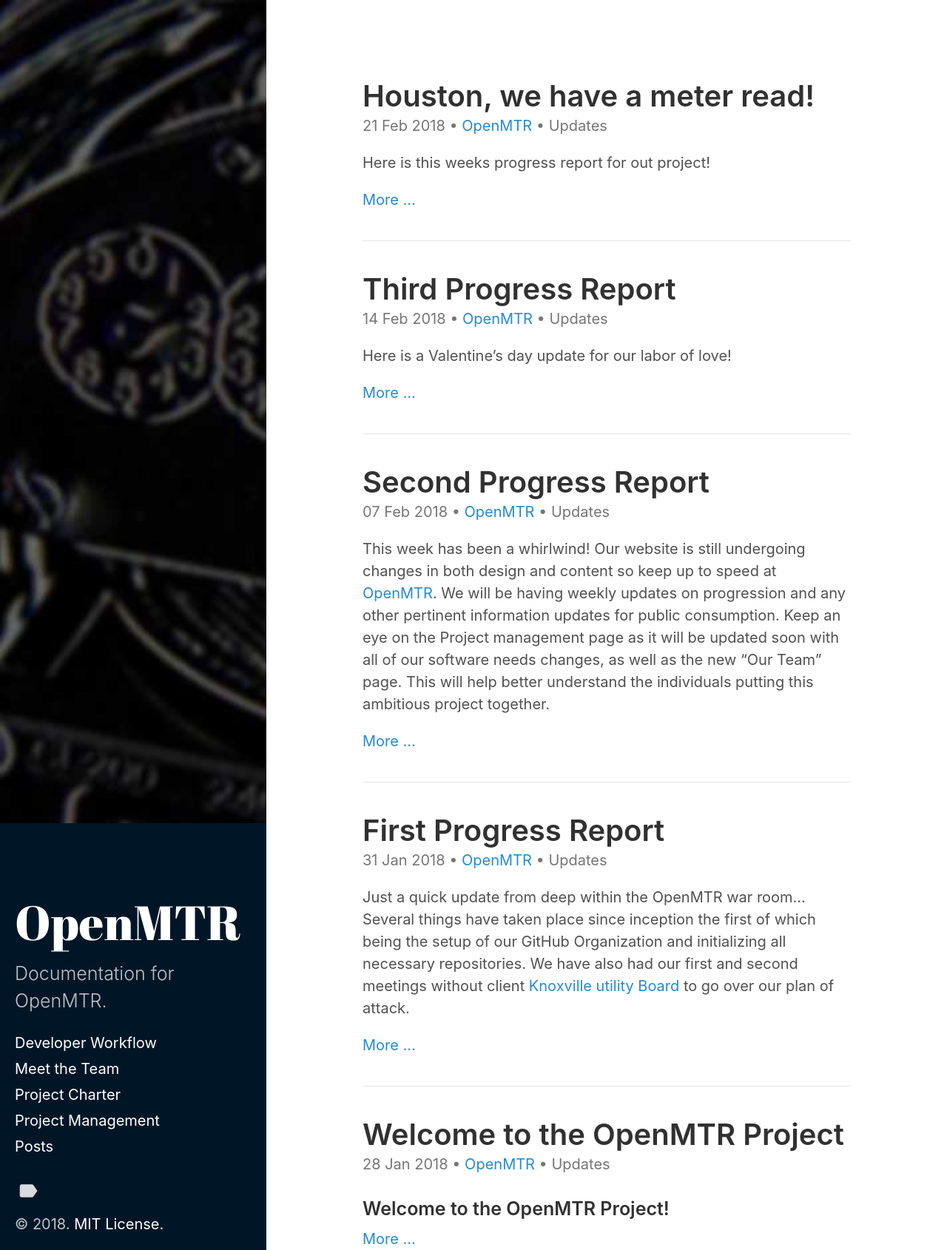
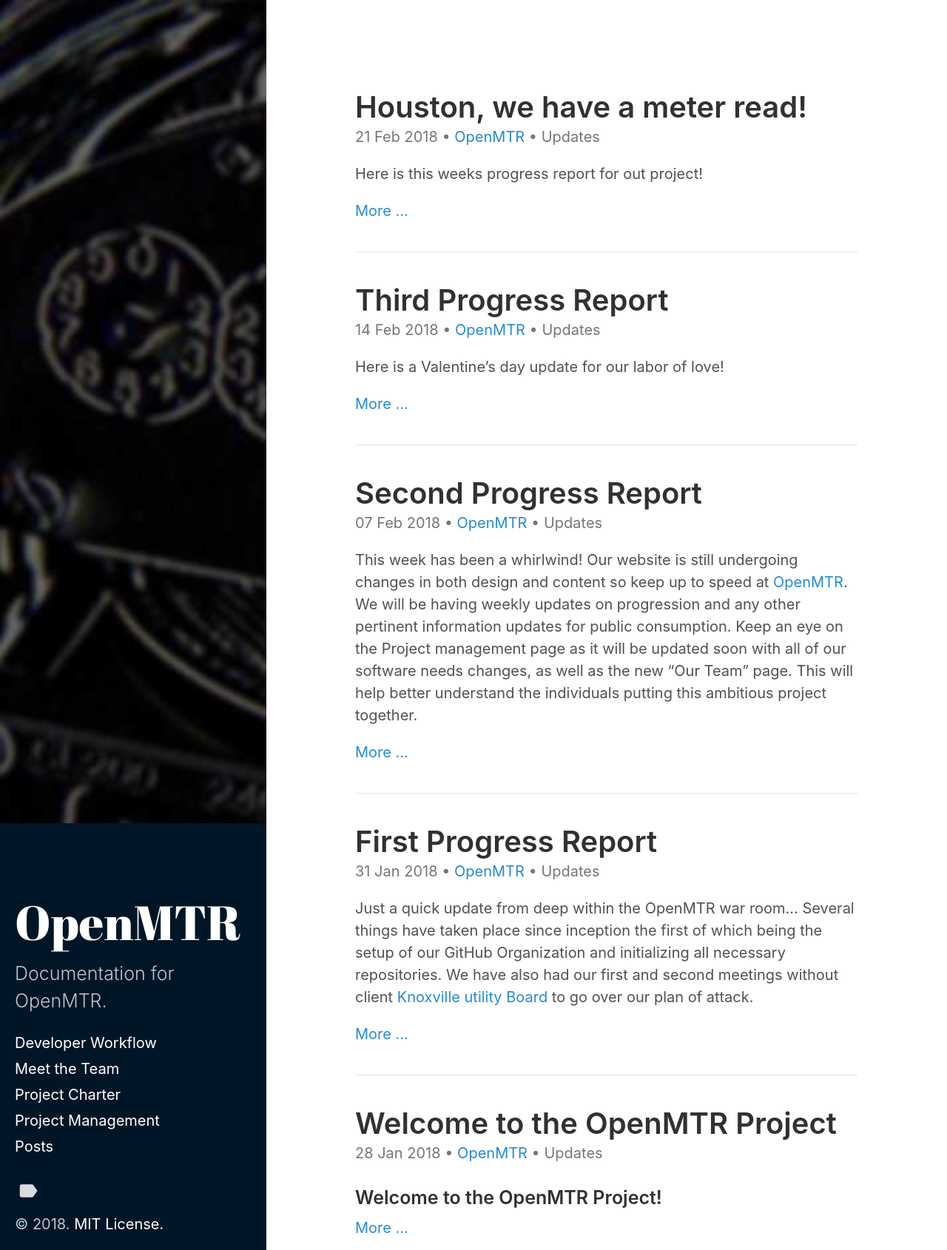
Before and after one commit to knoxville-utilities-board/OpenMTR.github.io_2018, a Jekyll site: the page built from index.html, in a window 1280 px wide. Shown: the whole page at 74% size. Built offline with Jekyll 4.4.1, drawn with Linux system fonts in a browser that asks for light colours; the list of posts is cut into pages by our own code.

Commit message:
Fix bottom padding in default

```diff
--- a/_layouts/default.html
+++ b/_layouts/default.html
@@ -8,7 +8,7 @@
 
   {% include sidebar.html %}
 
-  <div class = "content" style = "width: 100%; margin: 0%; padding: 25px 50px;">
+  <div class = "content" >
     <main class="container">
     {{ content }}
     </main>
```
